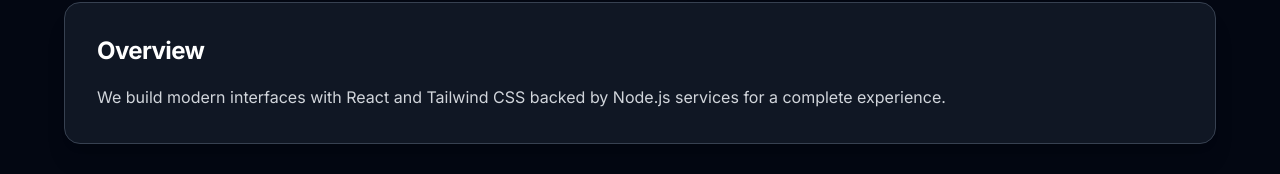
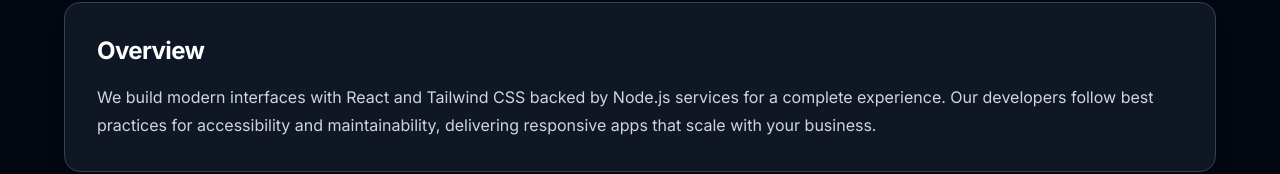
Before and after one commit to shhahhussain/dev-edenic, a Next.js app: page /services/web-app-development in a window 1280 px wide. Shown: the part 670-844 px from the top of the page. Built offline with nearby package versions, Linux system fonts and the light colour scheme.

Commit message:
Remove offshore teams service and expand other details

```diff
--- a/src/app/services/[slug]/page.tsx
+++ b/src/app/services/[slug]/page.tsx
@@ -1,5 +1,5 @@
 import { notFound } from "next/navigation"
-import { Cloud, Server, Code, RefreshCw, Users, TrendingUp } from "lucide-react"
+import { Cloud, Server, Code, RefreshCw, TrendingUp } from "lucide-react"
 import { Button } from "../../../components/ui/button"
 import Image from "next/image"
 
@@ -9,7 +9,7 @@
     name: "Web App Development",
     description: "Responsive websites and apps using React and Tailwind CSS.",
     icon: Code,
-    details: "We build modern interfaces with React and Tailwind CSS backed by Node.js services for a complete experience.",
+    details: "We build modern interfaces with React and Tailwind CSS backed by Node.js services for a complete experience. Our developers follow best practices for accessibility and maintainability, delivering responsive apps that scale with your business.",
     features: [
       "React component architecture",
       "Tailwind CSS styling",
@@ -32,7 +32,7 @@
     name: "API Integration & Backend",
     description: "Node.js/Express APIs with MongoDB for seamless data flow.",
     icon: Server,
-    details: "We craft secure REST APIs and handle authentication, database connections and third-party integrations.",
+    details: "We craft secure REST APIs and handle authentication, database connections and third-party integrations. Our engineers design reliable backend architectures and provide detailed documentation to keep your data flowing smoothly.",
     features: [
       "REST/GraphQL endpoints",
       "Authentication & authorization",
@@ -55,7 +55,7 @@
     name: "Database Design & Optimization",
     description: "Efficient MongoDB and SQL schemas for performance.",
     icon: Code,
-    details: "We design reliable data models and tune queries for high performance and scalability.",
+    details: "We design reliable data models and tune queries for high performance and scalability. Our team sets up backup strategies and monitors databases to keep your data safe and accessible.",
     features: [
       "Schema design",
       "Index optimization",
@@ -78,7 +78,7 @@
     name: "MVP & SaaS Development",
     description: "Rapid product iterations with dashboards and auth.",
     icon: Cloud,
-    details: "Launch your product quickly with secure authentication, billing integration and cloud deployment.",
+    details: "Launch your product quickly with secure authentication, billing integration and cloud deployment. From initial prototype to production, we iterate quickly while maintaining strong security practices. Cloud-native deployments keep your SaaS flexible and reliable.",
     features: [
       "User authentication",
       "Admin dashboard",
@@ -101,7 +101,7 @@
     name: "Full Stack Architecture",
     description: "End-to-end solutions from frontend to deployment.",
     icon: RefreshCw,
-    details: "We design scalable architectures, build REST APIs and ensure smooth deployments with best practices.",
+    details: "We design scalable architectures, build REST APIs and ensure smooth deployments with best practices. Our process incorporates code reviews, automated testing and monitoring so your stack is ready for future growth.",
     features: [
       "Architecture planning",
       "Continuous deployment",
@@ -124,7 +124,7 @@
     name: "Business Development Consulting",
     description: "Accelerate your business growth with strategic consulting. We help technology companies expand market reach and optimize sales for web products.",
     icon: TrendingUp,
-    details: "Our consulting services help tech companies grow through strategic market expansion, sales optimization and lasting client relationships in the web development industry.",
+    details: "Our consulting services help tech companies grow through strategic market expansion, sales optimization and lasting client relationships in the web development industry. We analyze trends, refine your sales funnel and identify partnerships to unlock sustainable revenue.",
     features: [
       "Market analysis and strategy",
       "Sales process optimization",
@@ -141,29 +141,6 @@
     ],
     image: "https://images.unsplash.com/photo-1552664730-d307ca884978?q=80&w=2070&auto=format&fit=crop",
     imageAlt: "Business development strategy meeting"
-  },
-  {
-    slug: "offshore-teams",
-    name: "Offshore Teams",
-    description: "Access skilled full stack developers to scale your projects quickly and cost effectively.",
-    icon: Users,
-    details: "We recruit and manage remote engineers so you can focus on building great products.",
-    features: [
-      "Skilled professional recruitment",
-      "Team management",
-      "Training and development",
-      "Quality assurance",
-      "Cost-effective solutions"
-    ],
-    benefits: [
-      "Cost savings",
-      "Access to global talent",
-      "Scalable team size",
-      "24/7 operations",
-      "Focus on core business"
-    ],
-    image: "https://images.unsplash.com/photo-1522071820081-009f0129c71c?q=80&w=2070&auto=format&fit=crop",
-    imageAlt: "Global team collaboration"
   }
 ]
 
--- a/src/components/services.tsx
+++ b/src/components/services.tsx
@@ -1,6 +1,6 @@
 "use client"
 import { motion } from "framer-motion"
-import { Cloud, Server, Code, RefreshCw, Users, TrendingUp } from "lucide-react"
+import { Cloud, Server, Code, RefreshCw, TrendingUp } from "lucide-react"
 import { Button } from "./ui/button"
 import Link from "next/link"
 import ServiceConnectors from "./ServiceConnectors"
@@ -42,13 +42,7 @@
     name: "Business Development Consulting",
     description: "Accelerate your business growth with strategic consulting. We help technology companies expand their market reach and optimize sales for web products.",
     icon: TrendingUp,
-  },
-  {
-    slug: "offshore-teams",
-    name: "Offshore Teams",
-    description: "Access skilled full stack developers to scale your projects quickly and cost effectively.",
-    icon: Users,
-  },
+  }
 ]
 
 export default function Services() {
```
